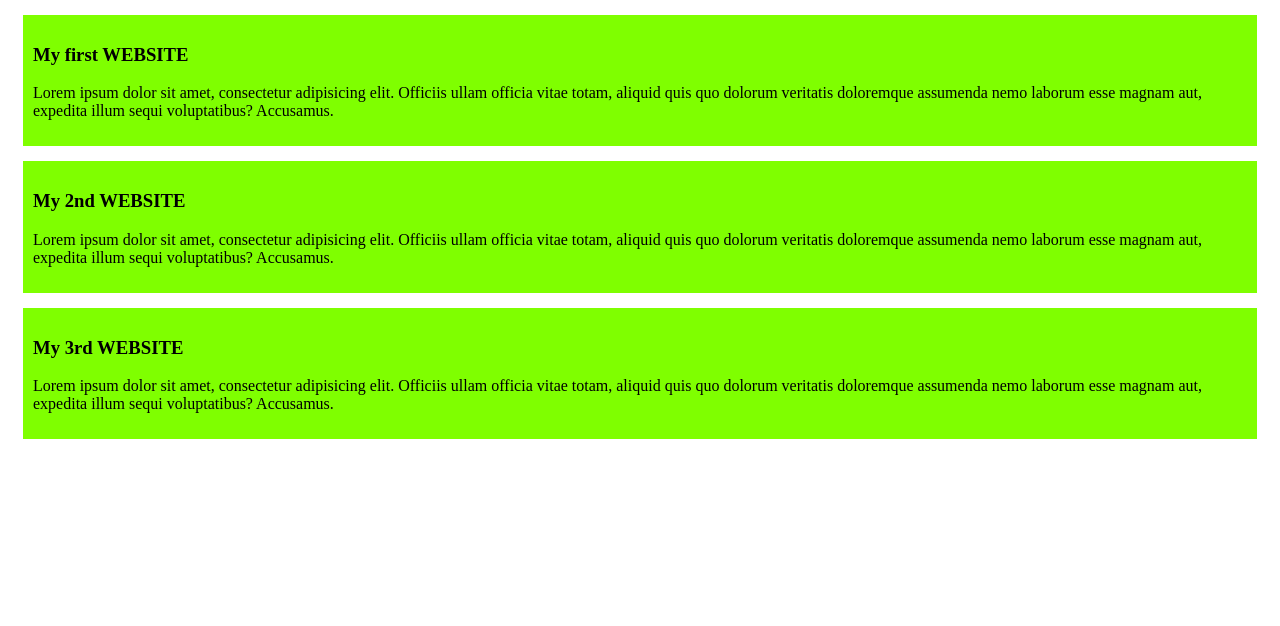
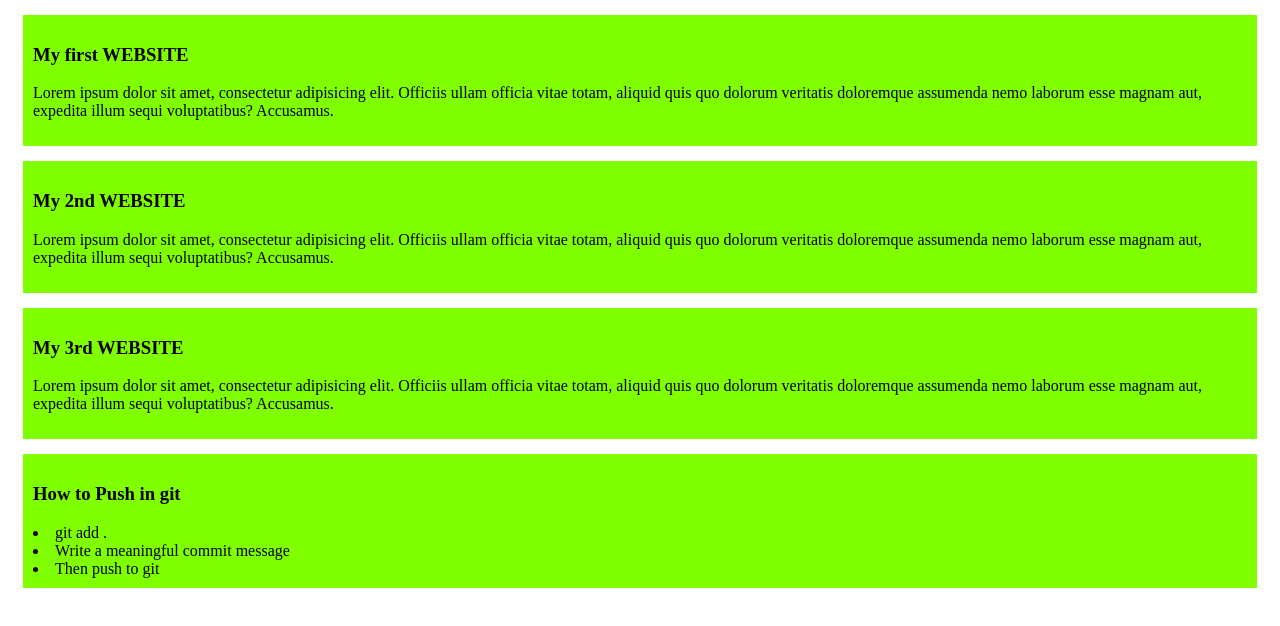
Before and after one commit to al-azadi/my-second, a plain HTML site: page Index.html in a window 1280 px wide. Drawn offline with Linux system fonts and the light colour scheme.

Commit message:
added a list

```diff
--- a/Index.html
+++ b/Index.html
@@ -28,5 +28,11 @@
              doloremque assumenda nemo laborum esse magnam aut, expedita illum sequi voluptatibus?
              Accusamus.</p>
     </div>
+    <div>
+       <h3>How to Push in git</h3>
+        <li>git add .</li>
+        <li>Write a meaningful commit message</li>
+        <li>Then push to git</li>
+    </div>
 </body>
 </html>
```
